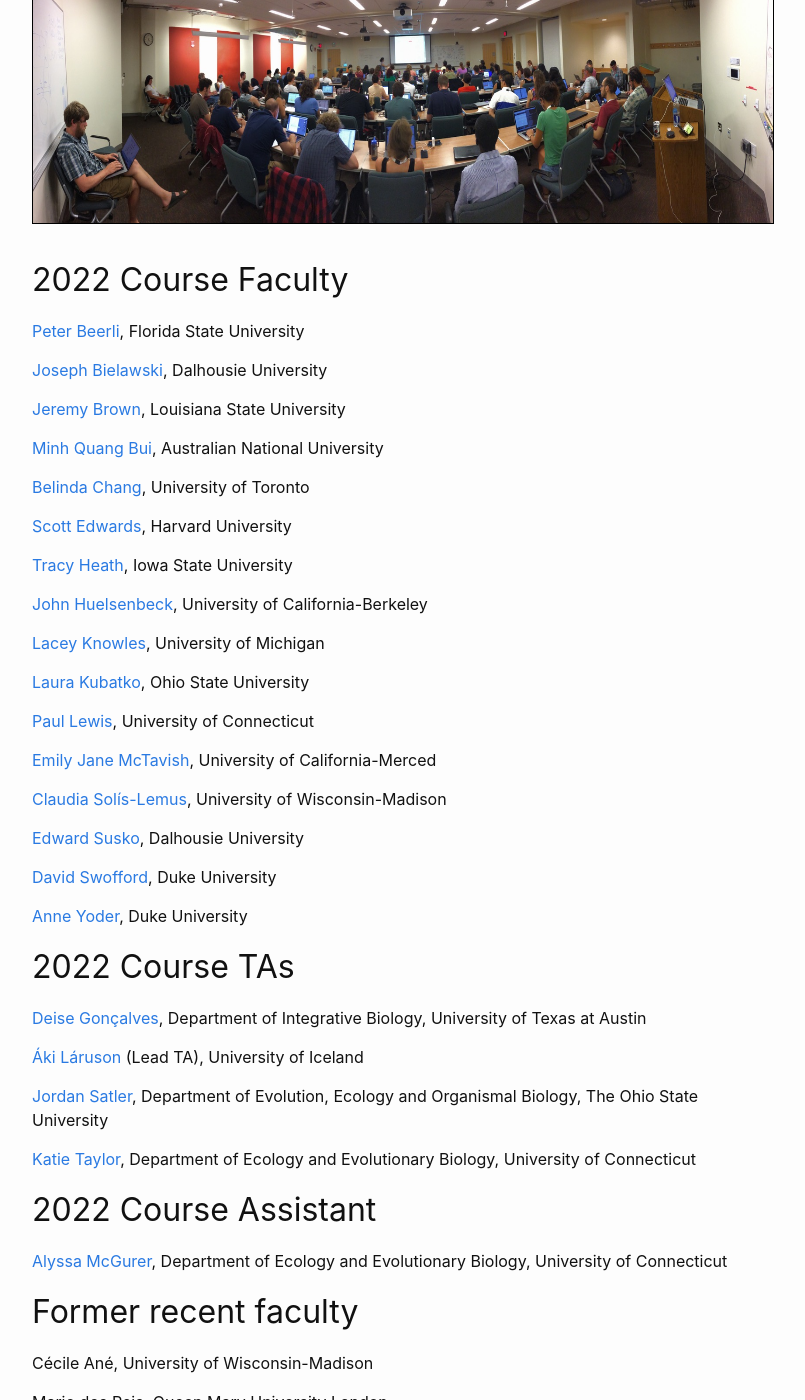
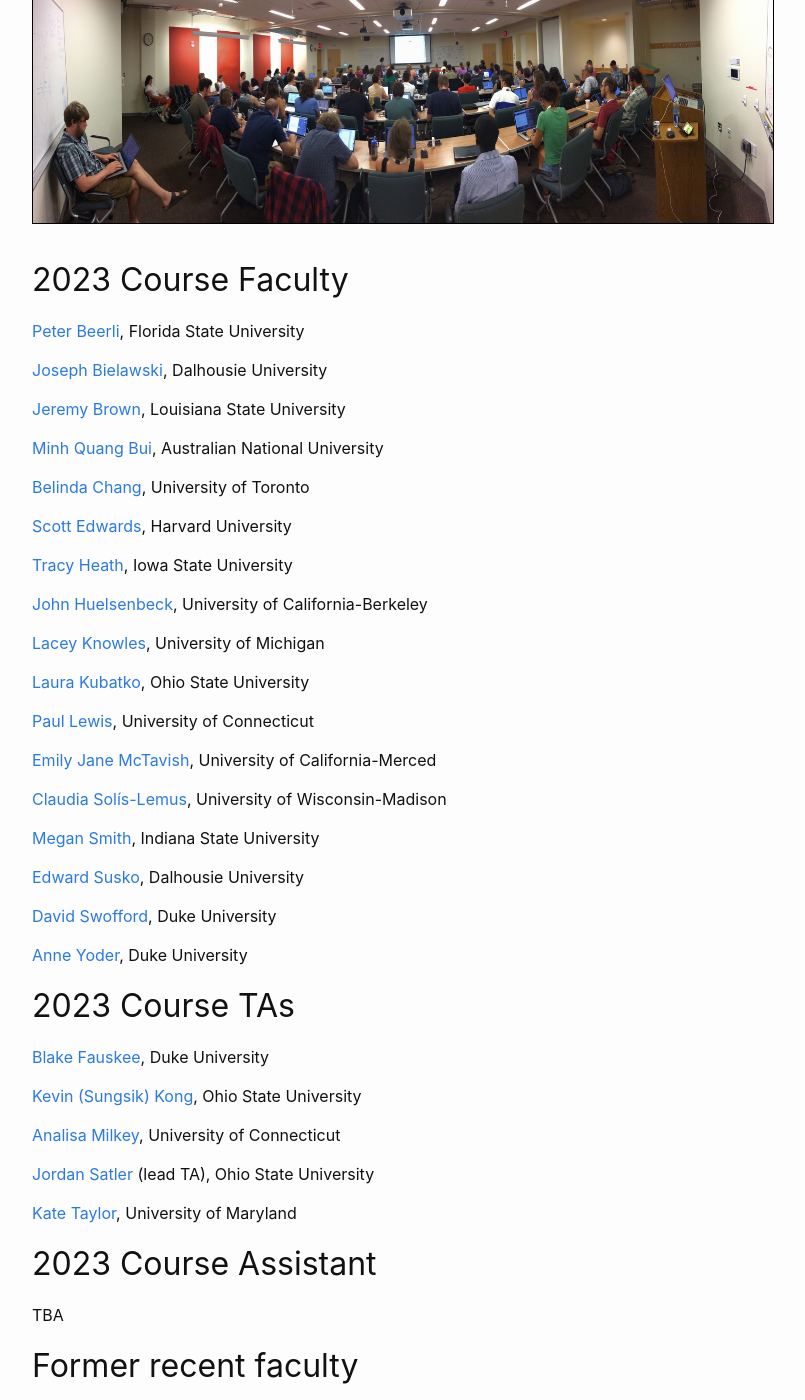
Before and after one commit to molevolworkshop/molevolworkshop.github.io, a Jekyll site: the page built from faculty.md, in a window 1280 px wide and 1400 px high, scrolled down 192 px. Shown: the whole window, without its empty margins (238-1043 px from the left). Built offline with Jekyll 4.4.1, drawn with Linux system fonts in a browser that asks for light colours; some of the changed text lies outside the part shown.

Commit message:
updated the faculty main page for 2023 TA and faculty

```diff
--- a/faculty.md
+++ b/faculty.md
@@ -4,7 +4,7 @@
 permalink: /faculty/
 ---
 {% include figure.html description="" url="/assets/img/fromback2018.jpg" css="image-center" height="250px" %}
-## 2022 Course Faculty
+## 2023 Course Faculty
 
 [Peter Beerli](/faculty-beerli/), Florida State University
 
@@ -36,25 +36,29 @@
 
 [Claudia Solís-Lemus](/faculty-solis-lemus/), University of Wisconsin-Madison
 
+[Megan Smith](/faculty-smith/), Indiana State University
+
 [Edward Susko](/faculty-susko/), Dalhousie University
 
 [David Swofford](/faculty-swofford/), Duke University
 
 [Anne Yoder](/faculty-yoder/), Duke University
 
-## 2022 Course TAs
+## 2023 Course TAs
 
-[Deise Gonçalves](/faculty-goncalves/), Department of Integrative Biology, University of Texas at Austin
+[Blake Fauskee](/faculty-fauskee/), Duke University
 
-[Áki Láruson](/faculty-laruson/) (Lead TA), University of Iceland
+[Kevin (Sungsik) Kong](/faculty-kong/), Ohio State University
 
-[Jordan Satler](/faculty-satler/), Department of Evolution, Ecology and Organismal Biology, The Ohio State University
+[Analisa Milkey](/faculty-milkey/), University of Connecticut
 
-[Katie Taylor](/faculty-taylor/), Department of Ecology and Evolutionary Biology, University of Connecticut
+[Jordan Satler](/faculty-satler/) (lead TA), Ohio State University
 
-## 2022 Course Assistant
+[Kate Taylor](/faculty-taylor/), University of Maryland
 
-[Alyssa McGurer](/course-assistant/), Department of Ecology and Evolutionary Biology, University of Connecticut
+## 2023 Course Assistant
+
+TBA
 
 ## Former recent faculty
 
@@ -98,6 +102,10 @@
 
 ## Former recent TAs
 
+[Áki Láruson](/faculty-laruson/) (Lead TA), University of Iceland
+
+[Deise Gonçalves](/faculty-goncalves/), Department of Integrative Biology, University of Texas at Austin
+
 [George Tiley](http://yoderlab.org/people/current-lab-members/george-tiley/), Duke University
 
 [Peter Larsen](https://vetmed.umn.edu/bio/college-of-veterinary-medicine/peter-larsen), University of Minnesota
@@ -114,6 +122,8 @@
 
 ## Former Recent Course Assistants
 
+[Alyssa McGurer](/course-assistant/), University of Connecticut
+
 [Marlene Abouaassi](https://j.p.gogarten.uconn.edu/personnel.htm#Current)
 
 [Marcus W. Fedarko](https://fedarko.github.io)
```
